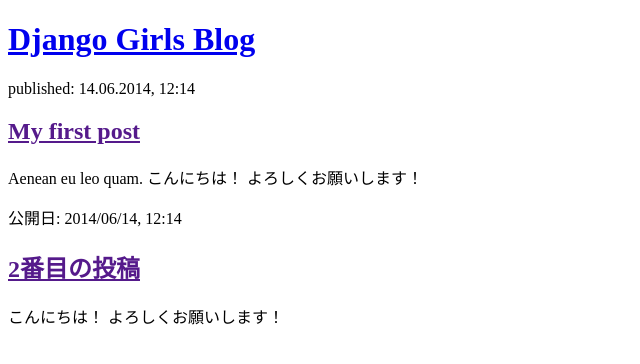
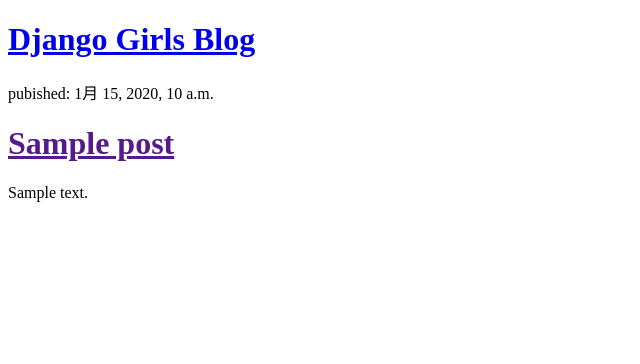
Before and after one commit to naoharuiwai/my-first-blog, a Django app: template blog/templates/blog/post_list.html in a window 1280 px wide. Shown: the top 364 px of the page, without its empty margins (0-640 px from the left). Run offline with Django 3.2, Linux system fonts and the light colour scheme; the template is opened without the code that fills it: most values are stand-ins (such as "Sample title", 1, 10 or a date in 2020).

Commit message:
Modified tamplates to display posts from database.

```diff
--- a/blog/templates/blog/post_list.html
+++ b/blog/templates/blog/post_list.html
@@ -11,17 +11,13 @@
     <h1><a href="/">Django Girls Blog</a></h1>
   </div>
 
+  {%for post in posts%}
   <div>
-    <p>published: 14.06.2014, 12:14</p>
-    <h2><a href="">My first post</a></h2>
-    <p>Aenean eu leo quam. こんにちは！ よろしくお願いします！ </p>
+    <p>pubished: {{post.punlished_date }}</p>
+    <h1><a href="">{{post.title}}</a></h1>
+    <p>{{post.text|linebreaksbr}}</p>
   </div>
-
-  <div>
-    <p>公開日: 2014/06/14, 12:14</p>
-    <h2><a href="">2番目の投稿</a></h2>
-    <p> こんにちは！ よろしくお願いします！ </p>
-  </div>
+  {%endfor%}
 </body>
 
 </html>
```
Also changed, not shown: blog/views.py (+7 -1 lines).
